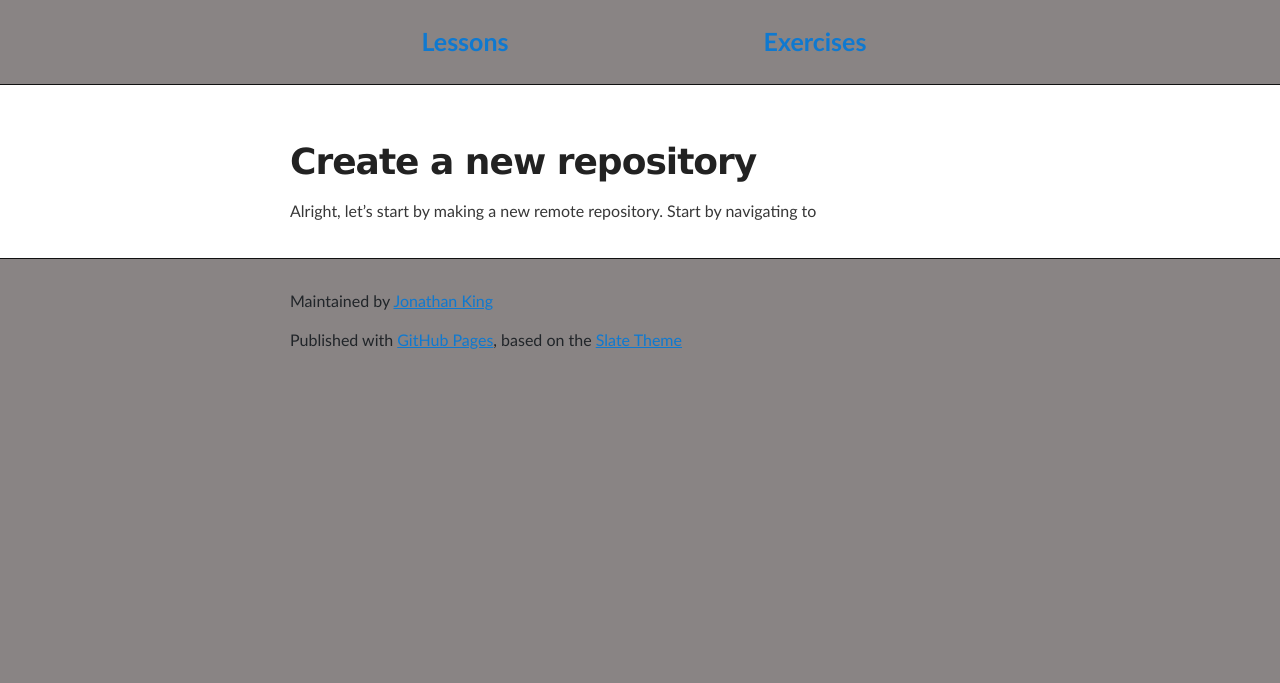
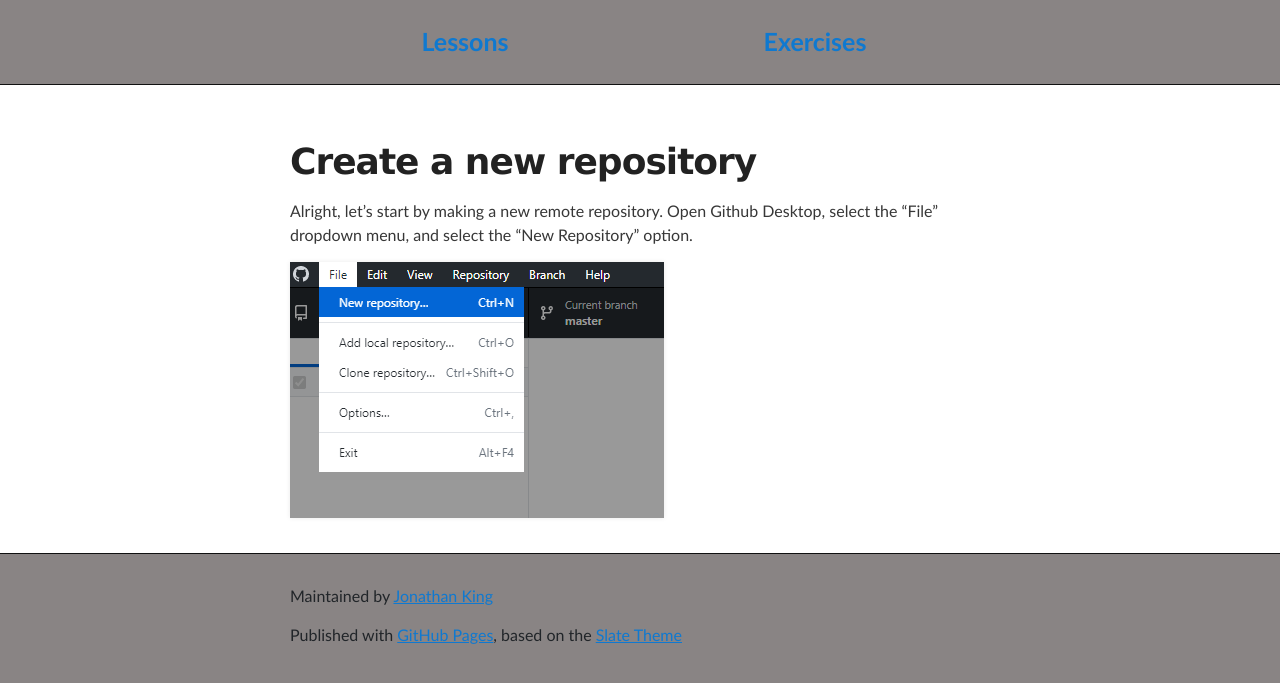
Before and after one commit to JonKing93/Github-Tutorial-Workshop, a Jekyll site: the page built from workshop/new.md, in a window 1280 px wide. Shown: the top 683 px of the page. Built offline with Jekyll 4.4.1, drawn with Linux system fonts in a browser that asks for light colours.

Commit message:
Added image of the file dropdown menu

```diff
--- a/workshop/new.md
+++ b/workshop/new.md
@@ -5,4 +5,6 @@ title: Create a Repository
 
 # Create a new repository
 
-Alright, let's start by making a new remote repository. Start by navigating to
+Alright, let's start by making a new remote repository. Open Github Desktop, select the "File" dropdown menu, and select the "New Repository" option.
+
+<img src="..\assets\images\new.png" alt="Selecting a new repository from the file dropdown menu." style="max-width:374px;display:block">
```
Also changed, not shown: workshop/git-vs-github.md (+1 -1 lines), assets/images/Uncropped/new.png (added), assets/images/new-repo.PNG (deleted), assets/images/new.png (added).
